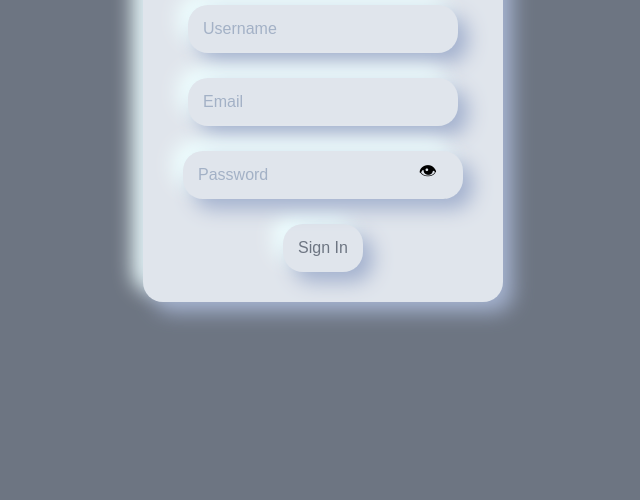
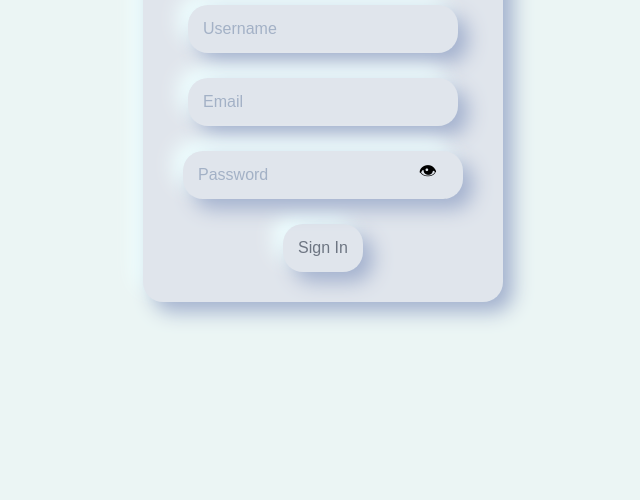
Before and after one commit to Adityaa-Kumarr/creditanalysis-dashboard.github.io, a plain HTML site: page sign.html in a window 1280 px wide. Shown: the part 300-800 px from the top of the page, without its empty margins (317-957 px from the left). Drawn offline with Linux system fonts and the light colour scheme.

Commit message:
Update sign.css

```diff
--- a/sign.css
+++ b/sign.css
@@ -4,7 +4,7 @@ body{
     display: flex;
     justify-content: center;
     align-items: center;
-    background-color:#6d7582 ;
+    background-color:#ebf5f4 ;
     font-family: Arial,sans-serif;
 
 }
```
